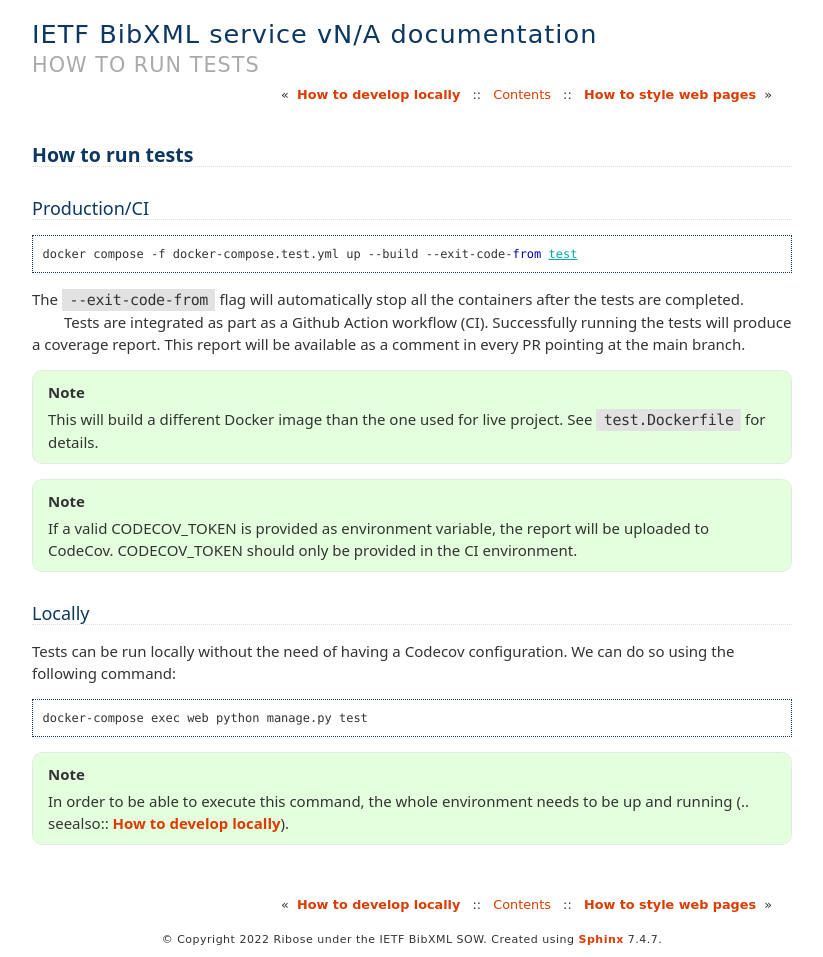
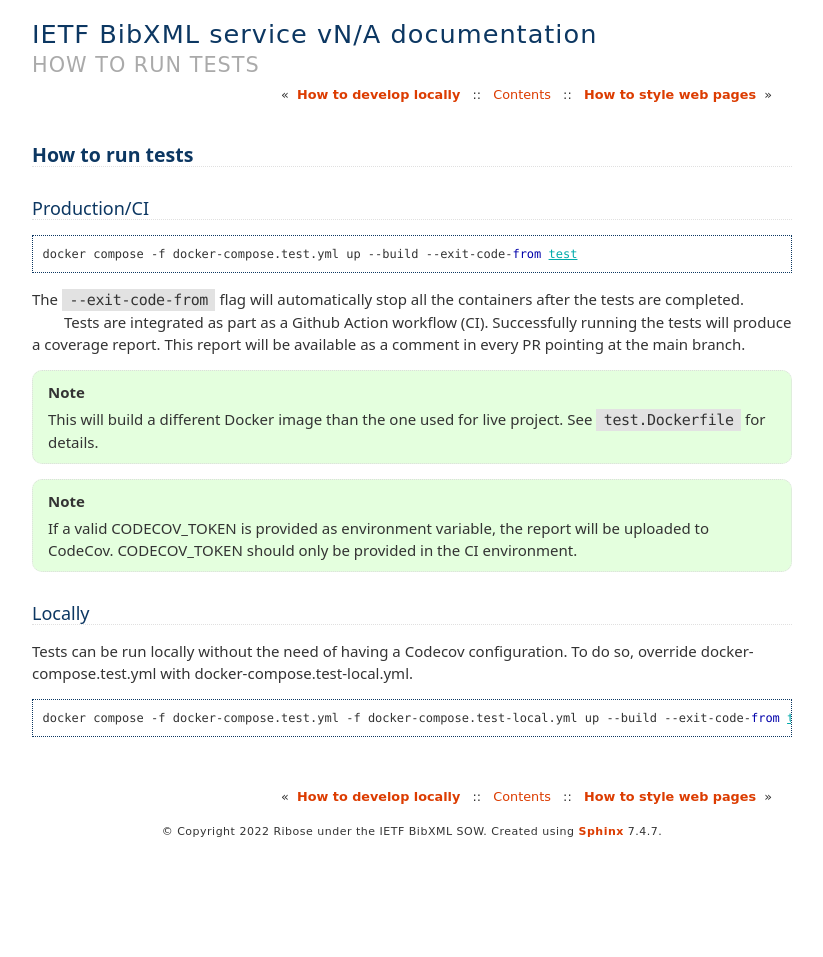
Before and after one commit to ietf-tools/bibxml-service, a Sphinx documentation site: the page built from docs/howto/run-tests.rst, in a window 1280 px wide. Shown: the whole page, without its empty margins (228-1051 px from the left). Built offline with Sphinx 7.4.7, drawn with Linux system fonts in a browser that asks for light colours; pages that are not in the unit, such as notebooks, are missing from menus; after the commit the page ends 900 px from its top, so only the background shows below that.

Commit message:
chore: update local testing

```diff
--- a/docs/howto/run-tests.rst
+++ b/docs/howto/run-tests.rst
@@ -31,17 +31,10 @@ at the main branch.
 Locally
 -------
 
-Tests can be run locally without the need of having
-a Codecov configuration. We can do so using the
-following command:
+Tests can be run locally without the need of having a Codecov
+configuration. To do so, override docker-compose.test.yml
+with docker-compose.test-local.yml.
 
 ::
 
-    docker-compose exec web python manage.py test
-
-
-.. note::
-
-   In order to be able to execute this command,
-   the whole environment needs to be up and running
-   (.. seealso:: :doc:`/howto/develop-locally`).
+    docker compose -f docker-compose.test.yml -f docker-compose.test-local.yml up --build --exit-code-from test
```
